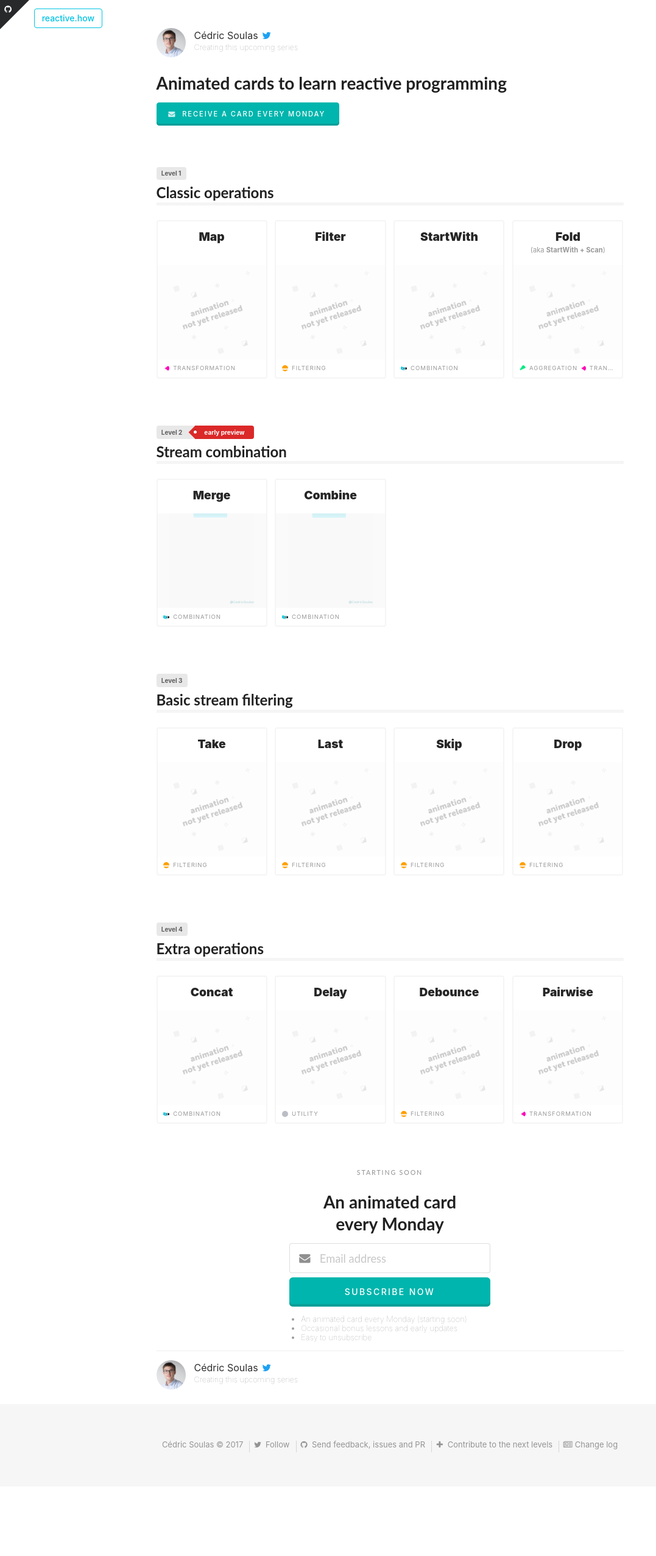
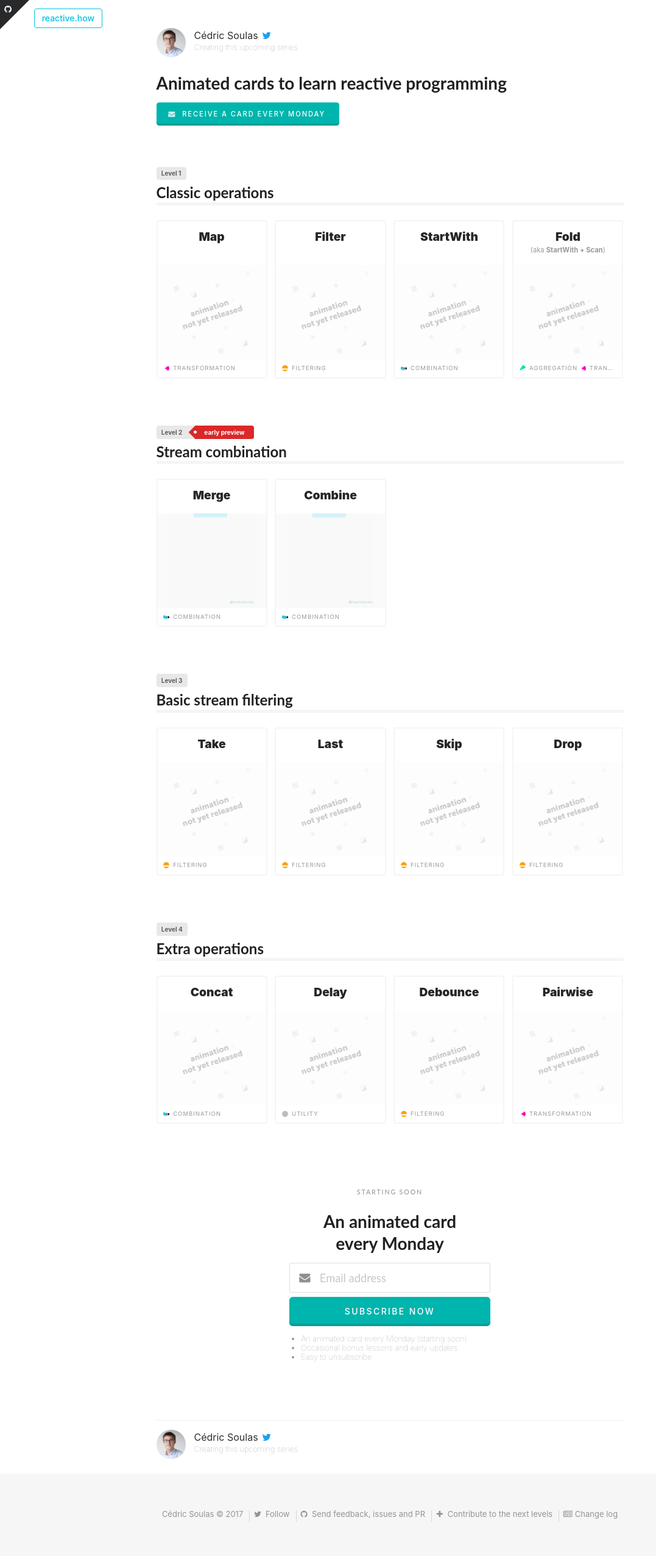
Before and after one commit to cedricss/reactive.how, a Jekyll site: the page built from index.html, in a window 1280 px wide. Shown: the whole page at 61% size, without its empty margins (0-1077 px from the left). Built offline with Jekyll 4.4.1, drawn with Linux system fonts in a browser that asks for light colours; before the commit the page ends 2438 px from its top, so only the background shows below that.

Commit message:
Fix cta margins

```diff
--- a/css/main.scss
+++ b/css/main.scss
@@ -134,13 +134,15 @@ ul.sub.info {
 }
 
 div.cta {
-    margin-bottom: 3em;
+    margin-top: 2em;
+    margin-bottom: 6em;
 }
 
 @media only screen and (min-width: 767px)  {
     div.cta {
         width: 330px;
-        margin: auto;
+        margin-left: auto;
+        margin-right: auto;
     }
 }
 
```
